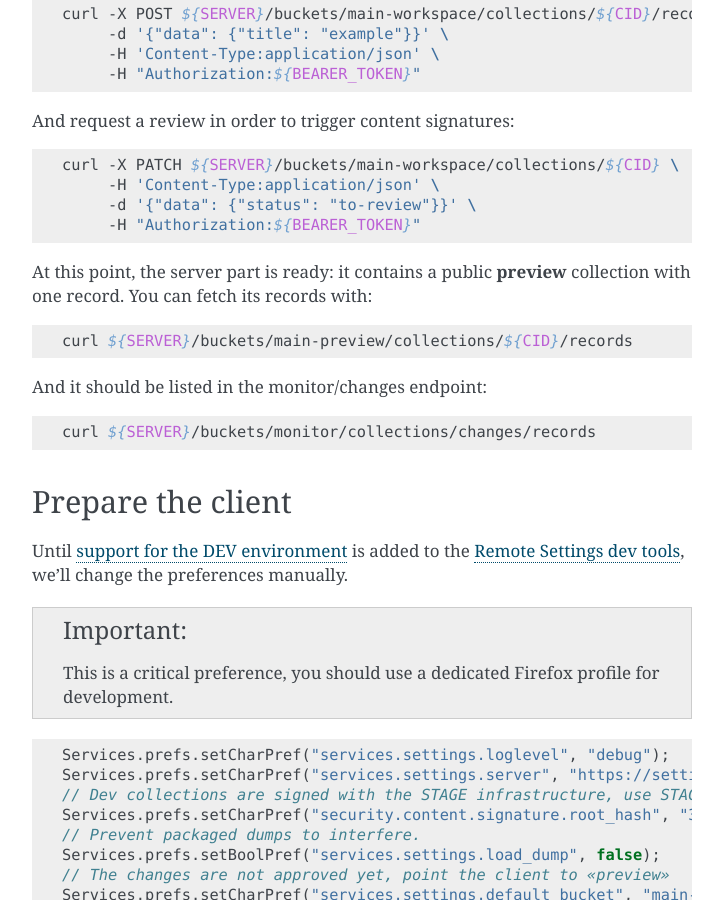
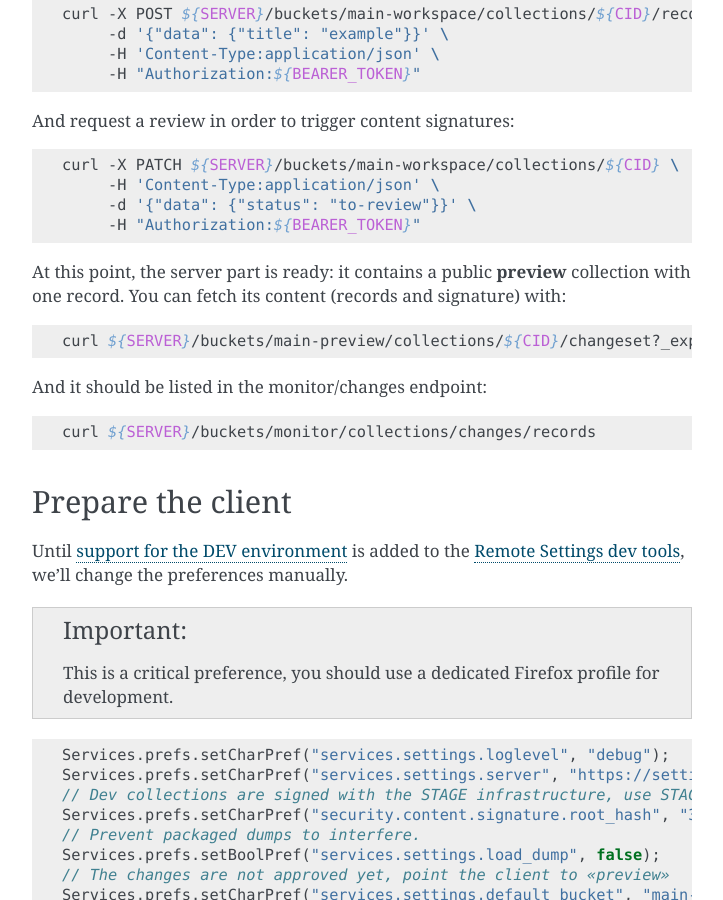
Before and after one commit to mozilla/remote-settings, a Sphinx documentation site: the page built from docs/tutorial-dev-server.rst, in a window 1280 px wide and 900 px high, scrolled down 1768 px. Shown: the whole window, without its empty margins (388-1111 px from the left). Built offline with Sphinx 7.4.7, drawn with Linux system fonts in a browser that asks for light colours.

Commit message:
Mention the changeset endpoint (used by Firefox) instead of records

```diff
--- a/docs/tutorial-dev-server.rst
+++ b/docs/tutorial-dev-server.rst
@@ -98,11 +98,11 @@ And request a review in order to trigger content signatures:
          -d '{"data": {"status": "to-review"}}' \
          -H "Authorization:${BEARER_TOKEN}"
 
-At this point, the server part is ready: it contains a public **preview** collection with one record. You can fetch its records with:
+At this point, the server part is ready: it contains a public **preview** collection with one record. You can fetch its content (records and signature) with:
 
 .. code-block:: bash
 
-    curl ${SERVER}/buckets/main-preview/collections/${CID}/records
+    curl ${SERVER}/buckets/main-preview/collections/${CID}/changeset?_expected=0  # arbitrary cache-bust value
 
 And it should be listed in the monitor/changes endpoint:
 
```
